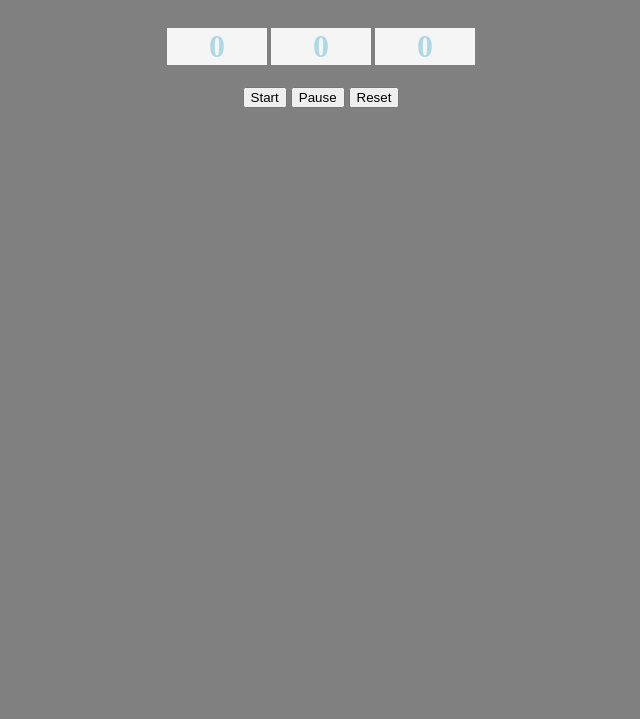
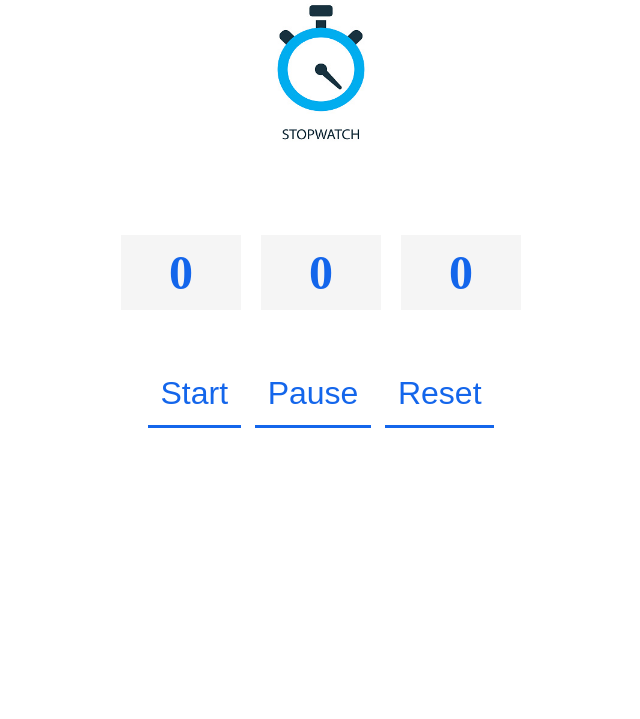
Before and after one commit to muddasir2929/Vanilla-JavaScript-Projects, a plain HTML site: page stopWatch/index.html in a window 1280 px wide. Shown: the part 81-800 px from the top of the page, without its empty margins (319-959 px from the left). Drawn offline with Linux system fonts and the light colour scheme.

Commit message:
stopWatch

```diff
--- a/stopWatch/index.html
+++ b/stopWatch/index.html
@@ -5,30 +5,21 @@
     <meta name="viewport" content="width=device-width, initial-scale=1.0">
     <link rel="stylesheet" href="styel.css">
     <title>Verstile StopWatch</title>
-    <style>
-        body {
-            background-color: gray;
-            text-align: center;
-        }
-        h1 {
-            color: lightblue;
-            display: inline-block;
-            width: 100px;
-            background-color: whitesmoke;
-        }
-    </style>
+
 </head>
 <body>
 
+    <div class="heading">
+        <img class="image" src="../stopWatch/istockphoto-915861812-170667a.jpg" alt="">
+    </div>
+
     <div>
-        <h1>StopWatch</h1>
+        <h1 id="min" class="time">0</h1>
+        <h1 id="sec" class="time">0</h1>
+        <h1 id="msec" class="time">0</h1>
     </div>
-    <div>
-        <h1 id="min">0</h1>
-        <h1 id="sec">0</h1>
-        <h1 id="msec">0</h1>
-    </div>
-    <div>
+
+    <div class="btn">
         <button onclick="start()">Start</button>
         <button onclick="stop()">Pause</button>
         <button onclick="reset()">Reset</button>
--- a/stopWatch/styel.css
+++ b/stopWatch/styel.css
@@ -0,0 +1,37 @@
+* {
+    box-sizing: border-box;
+}
+body {
+    text-align: center;
+}
+.heading {
+    box-sizing: border-box;
+    padding: 1rem;
+}
+.image {
+    width: 250px;
+    height: 240px;
+}
+.time {
+    color: rgb(20, 102, 235);
+    display: inline-block;
+    width: 120px;
+    background-color: whitesmoke;
+    padding: 10px;
+    font-size: 3rem;
+    margin: 2rem 0.5rem;
+}
+.btn {
+    margin: 10px 0;
+}
+button {
+    color: rgb(20, 102, 235);
+    display: inline-block;
+    background-color: rgb(255, 255, 255);
+    font-size: 2rem;
+    outline: none;
+    border: none;
+    margin: 10px 5px;
+    padding: 0.8rem;
+    border-bottom: 3px solid rgb(20, 102, 235);
+}
```
Also changed, not shown: stopWatch/app.js (+9 -0 lines), stopWatch/clock.png (added), stopWatch/istockphoto-915861812-170667a.jpg (added), stopWatch/stopwatch2.png (added), stopWatch/stopwatch3.jpg (added).
